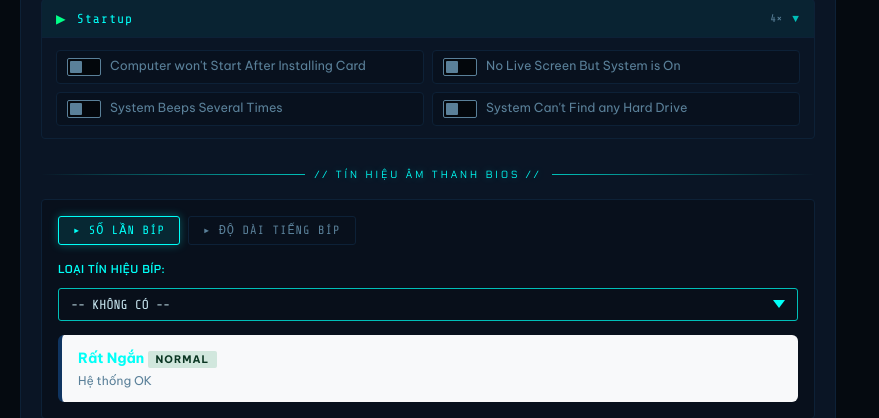
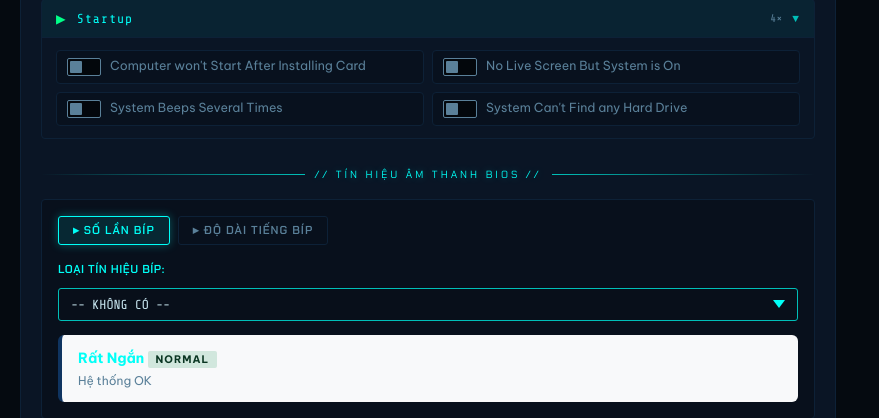
Before and after one commit to Tai-02/FuzzyLogic, a Flask app: page / in a window 1280 px wide. Shown: the part 1376-1794 px from the top of the page, without its empty margins (0-879 px from the left). Run offline with Flask 3, Linux system fonts and the light colour scheme; data comes from the database, SQL or seed files in the repository.

Commit message:
feat: add admin dashboard template and corresponding cyberpunk styling

```diff
--- a/static/style.css
+++ b/static/style.css
@@ -465,8 +465,10 @@ body.cyber-body {
     background: transparent;
     border: 1px solid var(--cyber-border);
     color: var(--cyber-text-dim);
-    font-family: var(--cyber-font-mono);
-    font-size: 0.75rem;
+    font-family: var(--cyber-font-head);
+    font-size: 0.72rem;
+    letter-spacing: 1px;
+    font-weight: 600;
     letter-spacing: 1px;
     padding: 6px 14px;
     border-radius: 3px;
@@ -1947,12 +1949,15 @@ body.cyber-body {
         top: 0;
         opacity: 0;
     }
+
     10% {
         opacity: 1;
     }
+
     90% {
         opacity: 1;
     }
+
     100% {
         top: 100%;
         opacity: 0;
--- a/templates/admin.html
+++ b/templates/admin.html
@@ -96,7 +96,7 @@
                     <table class="cyber-table" id="rule-table">
                         <thead>
                             <tr>
-                                <th style="width:60px">ID_CHỈ_THỊ</th>
+                                <th style="width:60px">ID_DIRECTIVE</th>
                                 <th>ĐIỀU KIỆN (CONDITIONS)</th>
                                 <th>KẾT LUẬN (CONCLUSION)</th>
                                 <th>HƯỚNG KHẮC PHỤC (SOLUTION)</th>
@@ -104,7 +104,7 @@
                             </tr>
                         </thead>
                         <tbody>
-                            {% for r in rules %}
+                            {% for r in rules|sort(attribute='id') %}
                             <tr class="rule-row">
                                 <td class="cell-id">{{ r.id }}</td>
                                 <td class="cell-conditions">
```
